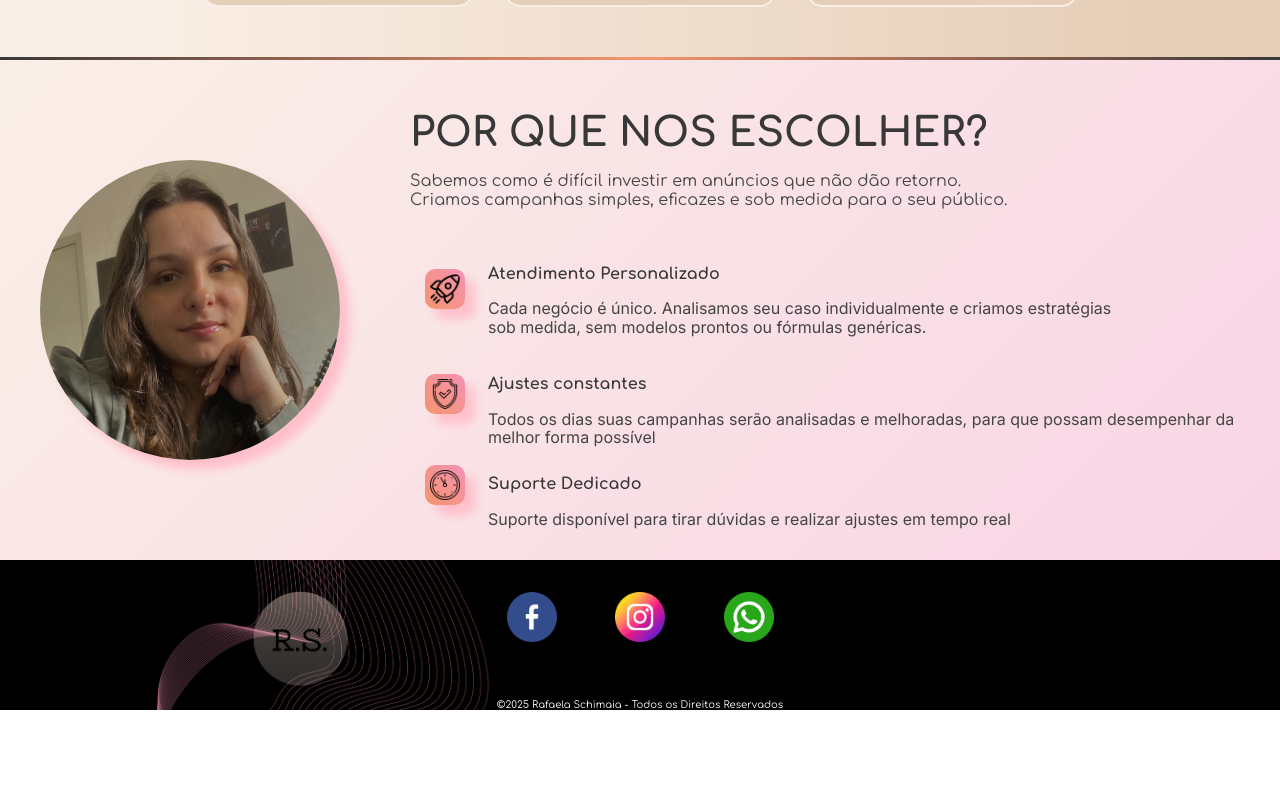
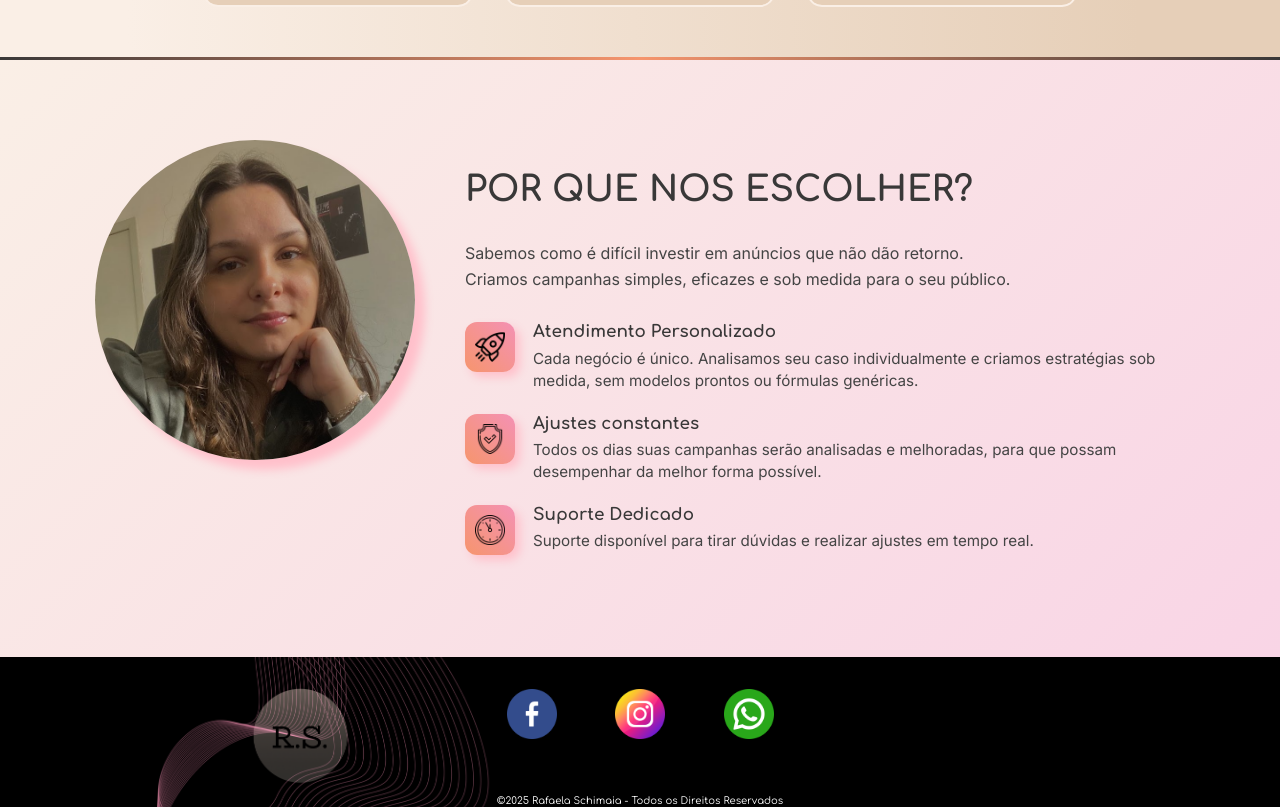
Before and after one commit to omacieljoao/Rafa_Schimaia, a plain HTML site: page index.html in a window 1280 px wide. Shown: the part 1776-2583 px from the top of the page. Before the commit the page ends 2486 px from the top, so only its background shows below. Drawn offline with Linux system fonts and the light colour scheme.

Commit message:
reescrito section why

```diff
--- a/index.html
+++ b/index.html
@@ -171,6 +171,81 @@
         <div class="division"></div>
         <section class="why">
           <div>
+            <img
+              src="./images/pic_img_2.jpg"
+              class="why__image"
+              alt="Rafaela"
+            />
+          </div>
+
+          <div class="why__container">
+            <h2 class="why__title">POR QUE NOS ESCOLHER?</h2>
+            <p class="why__content inter">
+              Sabemos como é difícil investir em anúncios que não dão
+              retorno.<br />
+              Criamos campanhas simples, eficazes e sob medida para o seu
+              público.
+            </p>
+
+            <!-- item 1 -->
+            <div class="why__grid">
+              <div class="why__grid__img">
+                <img
+                  src="./images/rocket.png"
+                  alt="Ícone rocket"
+                  style="width: 100%; height: 100%; object-fit: contain"
+                />
+              </div>
+              <div class="why__grid__text">
+                <h4 class="why__grid__title">Atendimento Personalizado</h4>
+                <p class="why__grid__content">
+                  Cada negócio é único. Analisamos seu caso individualmente e
+                  criamos estratégias sob medida, sem modelos prontos ou
+                  fórmulas genéricas.
+                </p>
+              </div>
+            </div>
+
+            <!-- item 2 -->
+            <div class="why__grid">
+              <div class="why__grid__img">
+                <img
+                  src="./images/shield.png"
+                  alt="Ícone shield"
+                  style="width: 100%; height: 100%; object-fit: contain"
+                />
+              </div>
+              <div class="why__grid__text">
+                <h4 class="why__grid__title">Ajustes constantes</h4>
+                <p class="why__grid__content">
+                  Todos os dias suas campanhas serão analisadas e melhoradas,
+                  para que possam desempenhar da melhor forma possível.
+                </p>
+              </div>
+            </div>
+
+            <!-- item 3 -->
+            <div class="why__grid">
+              <div class="why__grid__img">
+                <img
+                  src="./images/clock.png"
+                  alt="Ícone clock"
+                  style="width: 100%; height: 100%; object-fit: contain"
+                />
+              </div>
+              <div class="why__grid__text">
+                <h4 class="why__grid__title">Suporte Dedicado</h4>
+                <p class="why__grid__content">
+                  Suporte disponível para tirar dúvidas e realizar ajustes em
+                  tempo real.
+                </p>
+              </div>
+            </div>
+          </div>
+        </section>
+
+        <!-- <section class="why">
+          <div>
             <img src="./images/pic_img_2.jpg" class="why__image" alt="" />
           </div>
           <div class="why__container">
@@ -209,7 +284,7 @@
               </p>
             </div>
           </div>
-        </section>
+        </section> -->
       </main>
       <footer class="footer">
         <div class="div1">
--- a/styles.css
+++ b/styles.css
@@ -182,7 +182,7 @@ h4 {
   transform: scale(1.1);
 }
 
-.why {
+/* .why {
   height: 500px;
   background: linear-gradient(135deg, #faefe6, #f9d5e6);
   display: flex;
@@ -268,6 +268,123 @@ h4 {
 .why__container p {
   font-weight: 400;
   color: #444;
+} */
+/* container geral da seção */
+.why {
+  background: linear-gradient(135deg, #faefe6, #f9d5e6);
+  display: flex;
+  align-items: flex-start;
+  justify-content: center;
+  gap: 50px;
+  padding: 80px 5%;
+  flex-wrap: wrap;
+}
+
+.why__image {
+  width: 320px;
+  height: 320px;
+  border-radius: 50%;
+  object-fit: cover;
+  box-shadow: 10px 10px 10px pink;
+}
+
+.why__container {
+  max-width: 720px;
+  display: flex;
+  flex-direction: column;
+  justify-content: flex-start;
+}
+
+.why__title {
+  font-size: 2.2rem;
+  margin-bottom: 15px;
+}
+
+.why__content {
+  font-family: "Inter", sans-serif;
+  color: #444;
+  margin-bottom: 30px;
+  line-height: 1.6;
+}
+
+.why__grid {
+  display: flex;
+  align-items: flex-start;
+  gap: 18px;
+  margin-bottom: 22px;
+  width: 100%;
+}
+
+.why__grid__img {
+  width: 30px;
+  height: 30px;
+  padding: 10px;
+  background: linear-gradient(to top right, #f6956d, #f491b4);
+  border-radius: 12px;
+  box-shadow: 5px 5px 10px pink;
+  flex-shrink: 0;
+  display: flex;
+  align-items: center;
+  justify-content: center;
+}
+
+.why__grid__text {
+  display: flex;
+  flex-direction: column;
+  justify-content: center;
+  flex: 1;
+}
+
+.why__grid__title {
+  font-size: 1.05rem;
+  font-weight: 700;
+  margin: 0 0 6px 0;
+  color: #393838;
+}
+
+.why__grid__content {
+  font-family: "Inter", sans-serif;
+  color: #444;
+  line-height: 1.45;
+  font-size: 0.95rem;
+  margin: 0;
+}
+
+@media (max-width: 920px) {
+  .why {
+    flex-direction: column;
+    align-items: center;
+    gap: 30px;
+  }
+
+  .why__image {
+    width: 260px;
+    height: 260px;
+  }
+
+  .why__container {
+    max-width: 95%;
+  }
+
+  .why__grid {
+    align-items: flex-start;
+  }
+}
+
+@media (max-width: 420px) {
+  .why__grid__img {
+    width: 50px;
+    height: 50px;
+    padding: 8px;
+  }
+
+  .why__grid__title {
+    font-size: 1rem;
+  }
+
+  .why__grid__content {
+    font-size: 0.92rem;
+  }
 }
 
 .footer {
@@ -347,9 +464,9 @@ h4 {
     display: grid;
     grid-template-columns: repeat(2, 1fr);
   }
-  .why {
+  /* .why {
     height: 550px;
-  }
+  } */
 }
 
 @media (max-width: 980px) {
@@ -397,9 +514,9 @@ h4 {
     display: flex;
     flex-direction: column;
   }
-  .why__grid {
+  /* .why__grid {
     margin-top: 20px;
-  }
+  } */
   .footer__logo {
     margin-left: 0;
   }
@@ -408,30 +525,21 @@ h4 {
   }
 }
 @media (max-width: 640px) {
-  .why {
+  /* .why {
     height: 650px;
-  }
+  } */
 }
 
 @media (max-width: 450px) {
   .card {
     width: 220px;
   }
-  .why {
-    /* height: 820px; */
-  }
-  .why__grid {
-    /* display: inline-block; */
-  }
-  /* .grid_fix {
-    margin: 0;
-  } */
   .div2 {
     width: 100%;
   }
 }
-@media (max-width: 360px) {
-  .why {
+/* @media (max-width: 360px) { */
+/* .why {
     height: 800px;
   }
   .why__grid__img {
@@ -440,4 +548,4 @@ h4 {
   .why__grid {
     margin-bottom: 60px;
   }
-}
+} */
```
